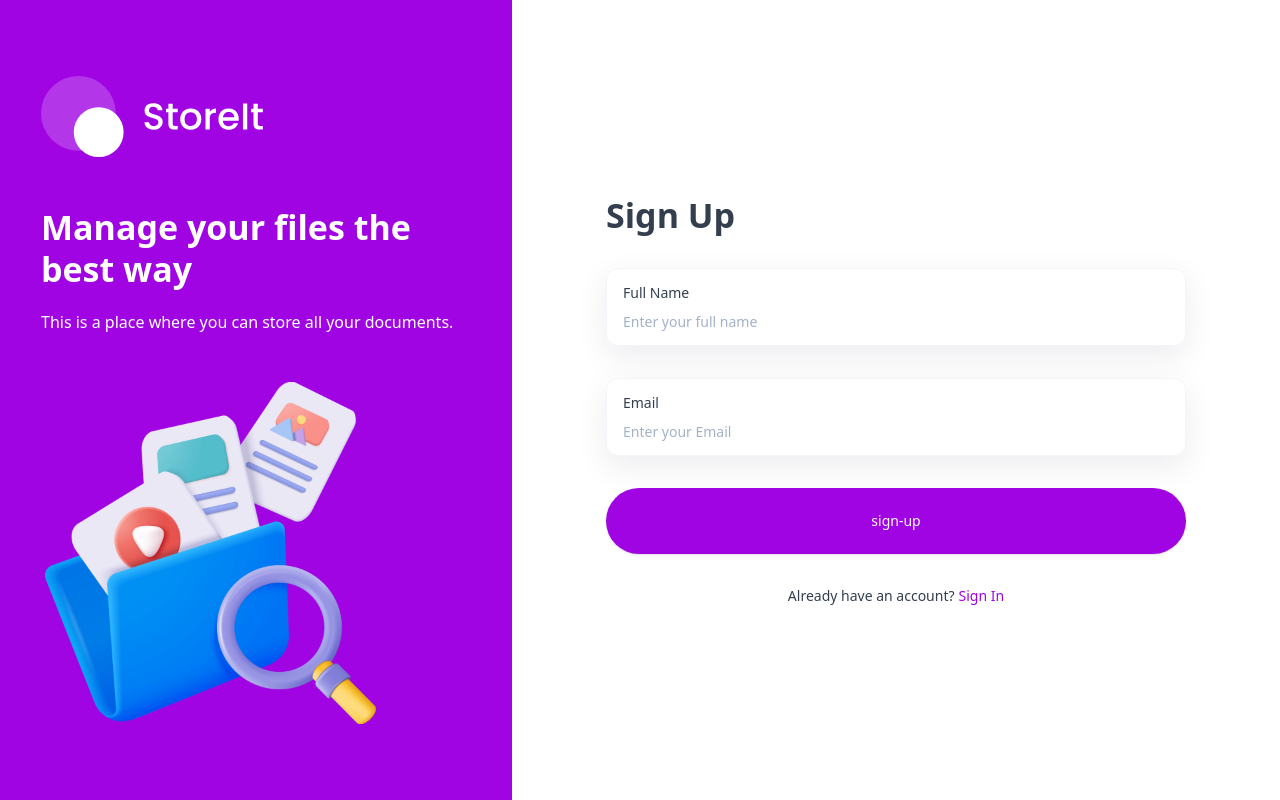
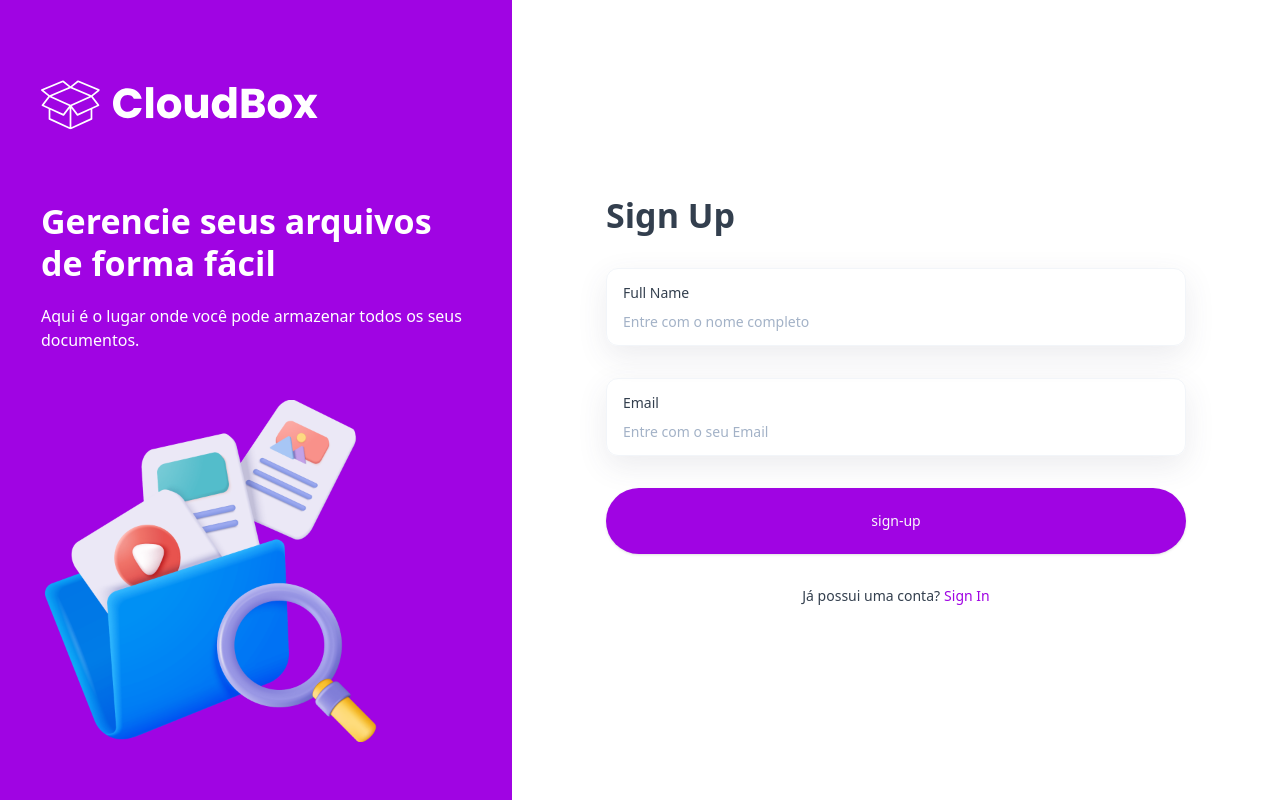
Before and after one commit to CaioOliveiraa/Clone-Google-Drive---CloudBox, a Next.js app: page /sign-up in a window 1280 px wide. Built offline with nearby package versions, Linux system fonts and the light colour scheme; no server answers.

Commit message:
style: Arrumando formatação e textos

```diff
--- a/app/(auth)/layout.tsx
+++ b/app/(auth)/layout.tsx
@@ -9,15 +9,15 @@ const Layout = ({ children }: { children: React.ReactNode }) => {
                     <Image
                         src="/assets/icons/logo-full.svg"
                         alt="logo"
-                        width={224}
+                        width={300}
                         height={82}
                         className="h-auto"
                     />
 
                     <div className="space-y-5 text-white">
-                        <h1 className="h1">Manage your files the best way</h1>
+                        <h1 className="h1">Gerencie seus arquivos de forma fácil</h1>
                         <p className="body-1">
-                            This is a place where you can store all your documents.
+                            Aqui é o lugar onde você pode armazenar todos os seus documentos.
                         </p>
                     </div>
                     <Image
--- a/app/(root)/[type]/page.tsx
+++ b/app/(root)/[type]/page.tsx
@@ -26,7 +26,7 @@ const page = async ({ searchParams, params }: SearchParamProps) => {
 
                     <div className="sort-container">
                         <p className="body-1 hidden text-light-200 sm:block">
-                            Sort by:
+                            Ordenar por:
                         </p>
 
                         <Sort />
--- a/app/(root)/page.tsx
+++ b/app/(root)/page.tsx
@@ -59,7 +59,7 @@ const Dashboard = async () => {
       </section>
 
       <section className="dashboard-recent-files">
-        <h2 className="h3 xl:h2 text-light-100">Recent files uploaded</h2>
+        <h2 className="h3 xl:h2 text-light-100">Uploads recentes</h2>
         {files.documents.length > 0 ? (
           <ul className="mt-5 flex flex-col gap-5">
             {files.documents.map((file: Models.Document) => (
@@ -89,7 +89,7 @@ const Dashboard = async () => {
             ))}
           </ul>
         ) : (
-          <p className="empty-list">No files uploaded</p>
+          <p className="empty-list">Nenhum arquivo encontrado</p>
         )}
       </section>
     </div>
--- a/components/ActionsModalContent.tsx
+++ b/components/ActionsModalContent.tsx
@@ -49,10 +49,10 @@ export const ShareInput = ({ file, onInputChange, onRemove }: Props) => {
             <ImageThumbnail file={file} />
 
             <div className="share-wrapper">
-                <p className="subtitle-2 pl-1 text-light-100">Share file with other users</p>
+                <p className="subtitle-2 pl-1 text-light-100">Compartilhe seu documento com outro usuário</p>
                 <input
                     type="text"
-                    placeholder="Enter email address"
+                    placeholder="Digite o seu email"
                     onChange={(e) => onInputChange(e.target.value.trim().split(","))}
                     className="share-input-field"
                 />
--- a/components/AuthForm.tsx
+++ b/components/AuthForm.tsx
@@ -59,7 +59,7 @@ const AuthForm = ({ type }: { type: FormType }) => {
 
             setAccountId(user.accountId);
         } catch {
-            setErrorMessage("Failed to create account. Please try again.");
+            setErrorMessage("Falha ao criar usuário, tente novamente.");
         } finally {
             setIsLoading(false);
         }
@@ -84,7 +84,7 @@ const AuthForm = ({ type }: { type: FormType }) => {
 
                                         <FormControl>
                                             <Input
-                                                placeholder="Enter your full name"
+                                                placeholder="Entre com o nome completo"
                                                 className="shad-input"
                                                 {...field}
                                             />
@@ -107,7 +107,7 @@ const AuthForm = ({ type }: { type: FormType }) => {
 
                                     <FormControl>
                                         <Input
-                                            placeholder="Enter your Email"
+                                            placeholder="Entre com o seu Email"
                                             className="shad-input"
                                             {...field}
                                         />
@@ -142,8 +142,8 @@ const AuthForm = ({ type }: { type: FormType }) => {
                     <div className='body-2 flex justify-center'>
                         <p className='text-light-100'>
                             {type === 'sign-in'
-                                ? "Don't have an account? "
-                                : "Already have an account? "}
+                                ? "Ainda não possui uma conta? "
+                                : "Já possui uma conta? "}
                         </p>
                         <Link
                             href={type === 'sign-in' ? '/sign-up' : '/sign-in'}
--- a/components/Chart.tsx
+++ b/components/Chart.tsx
@@ -78,7 +78,7 @@ export const Chart = ({ used = 0 }: { used: number }) => {
                                                     y={(viewBox.cy || 0) + 24}
                                                     className="fill-white/70"
                                                 >
-                                                    Space used
+                                                    Espaço usado
                                                 </tspan>
                                             </text>
                                         );
@@ -90,7 +90,7 @@ export const Chart = ({ used = 0 }: { used: number }) => {
                 </ChartContainer>
             </CardContent>
             <CardHeader className="chart-details">
-                <CardTitle className="chart-title">Available Storage</CardTitle>
+                <CardTitle className="chart-title">Espaço disponível</CardTitle>
                 <CardDescription className="chart-description">
                     {used ? convertFileSize(used) : "2GB"} / 2GB
                 </CardDescription>
--- a/components/FileUploader.tsx
+++ b/components/FileUploader.tsx
@@ -35,7 +35,7 @@ const FileUploader = ({ ownerId, accountId, className }: Props) => {
                         <p className='body-2 text-white'>
                             <span className='font-semibold'>
                                 {file.name}
-                            </span> is too large. Max file size is 50MB.
+                            </span>é muito grande, o tamanho máximo do arquivo é 50MB.
                         </p>
                     ), className: 'error-toast'
                 });
--- a/constants/index.ts
+++ b/constants/index.ts
@@ -5,40 +5,40 @@ export const navItems = [
         url: "/",
     },
     {
-        name: "Documents",
+        name: "Documentos",
         icon: "/assets/icons/documents.svg",
-        url: "/documents",
+        url: "/documentos",
     },
     {
-        name: "Images",
+        name: "Imagens",
         icon: "/assets/icons/images.svg",
-        url: "/images",
+        url: "/imagens",
     },
     {
-        name: "Media",
+        name: "Midia",
         icon: "/assets/icons/video.svg",
-        url: "/media",
+        url: "/midia",
     },
     {
-        name: "Others",
+        name: "Outros",
         icon: "/assets/icons/others.svg",
-        url: "/others",
+        url: "/outros",
     },
     ];
 
     export const actionsDropdownItems = [
     {
-        label: "Rename",
+        label: "Renomear",
         icon: "/assets/icons/edit.svg",
         value: "rename",
     },
     {
-        label: "Details",
+        label: "Detalhes",
         icon: "/assets/icons/info.svg",
         value: "details",
     },
     {
-        label: "Share",
+        label: "Compartilhar",
         icon: "/assets/icons/share.svg",
         value: "share",
     },
--- a/lib/actions/user.actions.ts
+++ b/lib/actions/user.actions.ts
@@ -31,7 +31,7 @@ export const sendEmailOTP = async ({email}: { email: string }) => {
         const session = await account.createEmailToken(ID.unique(), email);
     return session.userId;
     } catch (error) {
-        handleError(error, "Failed to create email token");
+        handleError(error, "Falha ao criar token de email");
     }
 };
 
@@ -64,7 +64,7 @@ export const createAccount = async ({ fullName, email }: { fullName: string, ema
                     accountId,
                 }
             );
-            console.log("New user created successfully.");
+            console.log("Novo usuário criado com sucesso.");
         }
 
         return parseStringify({ accountId });
--- a/lib/utils.ts
+++ b/lib/utils.ts
@@ -33,7 +33,7 @@ export const calculatePercentage = (sizeInBytes: number) => {
 export const getFileType = (fileName: string) => {
   const extension = fileName.split(".").pop()?.toLowerCase();
 
-  if (!extension) return { type: "other", extension: "" };
+  if (!extension) return { type: "outro", extension: "" };
 
   const documentExtensions = [
     "pdf",
@@ -67,12 +67,12 @@ export const getFileType = (fileName: string) => {
   const audioExtensions = ["mp3", "wav", "ogg", "flac"];
 
   if (documentExtensions.includes(extension))
-    return { type: "document", extension };
-  if (imageExtensions.includes(extension)) return { type: "image", extension };
+    return { type: "documento", extension };
+  if (imageExtensions.includes(extension)) return { type: "imagem", extension };
   if (videoExtensions.includes(extension)) return { type: "video", extension };
   if (audioExtensions.includes(extension)) return { type: "audio", extension };
 
-  return { type: "other", extension };
+  return { type: "outro", extension };
 };
 
 export const formatDateTime = (isoString: string | null | undefined) => {
@@ -186,21 +186,21 @@ export const constructDownloadUrl = (bucketFileId: string) => {
 export const getUsageSummary = (totalSpace: any) => {
   return [
     {
-      title: "Documents",
+      title: "Documentos",
       size: totalSpace.document.size,
       latestDate: totalSpace.document.latestDate,
       icon: "/assets/icons/file-document-light.svg",
       url: "/documents",
     },
     {
-      title: "Images",
+      title: "Imagens",
       size: totalSpace.image.size,
       latestDate: totalSpace.image.latestDate,
       icon: "/assets/icons/file-image-light.svg",
       url: "/images",
     },
     {
-      title: "Media",
+      title: "Midia",
       size: totalSpace.video.size + totalSpace.audio.size,
       latestDate:
         totalSpace.video.latestDate > totalSpace.audio.latestDate
@@ -210,7 +210,7 @@ export const getUsageSummary = (totalSpace: any) => {
       url: "/media",
     },
     {
-      title: "Others",
+      title: "Outros",
       size: totalSpace.other.size,
       latestDate: totalSpace.other.latestDate,
       icon: "/assets/icons/file-other-light.svg",
@@ -221,7 +221,7 @@ export const getUsageSummary = (totalSpace: any) => {
 
 export const getFileTypesParams = (type: string) => {
   switch (type) {
-    case "documents":
+    case "documentos":
       return ["document"];
     case "images":
       return ["image"];
--- a/types/index.d.ts
+++ b/types/index.d.ts
@@ -1,6 +1,6 @@
 /* eslint-disable no-unused-vars */
 
-declare type FileType = "document" | "image" | "video" | "audio" | "other";
+declare type FileType = "documento" | "imagem" | "video" | "audio" | "outro";
 
 declare interface ActionType {
     label: string;
```
Also changed, not shown: components/OTPModal.tsx (+5 -5 lines), public/assets/icons/logo-full.svg.
